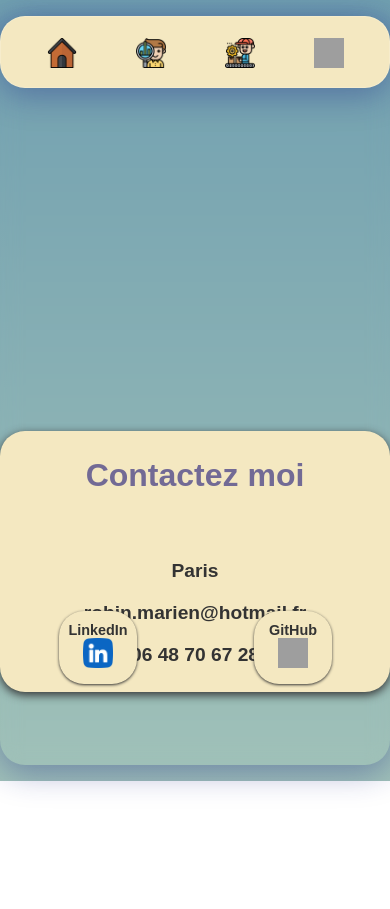
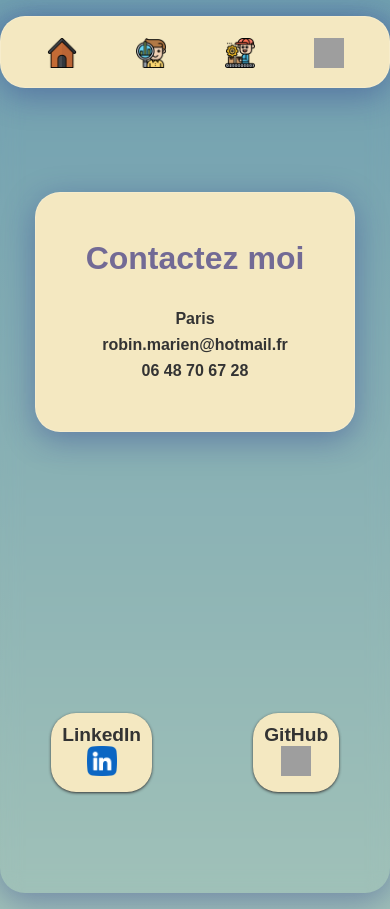
Before and after one commit to Marob-nod/My-react-resume, a React (Create React App) app: page /contact in a window 390 px wide. Before the commit the page ends 844 px from the top, so only its background shows below. Built offline with nearby package versions, Linux system fonts and the light colour scheme; grey boxes are pictures that could not be loaded; a web font is replaced by a local one.

Commit message:
Working on the responsive part of contact page

```diff
--- a/src/Pages/Contact/styles.scss
+++ b/src/Pages/Contact/styles.scss
@@ -4,108 +4,53 @@ img {
     width: 30px;
     height: 30px;
 }
+
 .contactContent {
-    background: transparent;
-    border-radius: $borderRadius;
+  height: 95vh;
   width: 100%;
-    overflow: hidden;
-    display: grid;
-    grid-template-columns: 1fr;
-    grid-template-rows: 20% 45% 35%;
-    grid-template-areas:
-      "1"
-      "2"
-      "3";
+  display: flex;
+  flex-direction: column;
+  align-items: center;
+  justify-content: space-around;
 
-    .header {
-      grid-area: 1;
-      width: 100%;
-      position: relative;
-      background: transparent;
-      height: 340px;
-    }
   .contactBox {
-      grid-area: 2;
-      background: $color-1;
-      margin: 0 auto;
-      padding: 1rem 3rem;
-      z-index: 2;
-      border-radius: $borderRadius;
-      box-shadow: 0 3px 10px #333;
-      width: 50%;
-      min-width: 440px;
-      min-height: 200px;
+    display: flex;
+    flex-direction: column;
+    justify-content: space-around;
+    align-items: center;
+    padding: 2rem;
+    height: 15rem;
+    width: 20rem;
+    @include blur($color-1);
+    background-color: $color-1;
 
     h1 {
       text-align: center;
-        margin-top: 0.6rem;
-        position: relative;
       color: $color-4;
+    }
 
-        &:after {
-          content: '';
-          height: 1px;
-          width: 50%;
-          background: $color-1;
-          position: absolute;
-          bottom: -25px;
-          left: 50%;
-          transform: translateX(-50%);
+    li {
+      padding: 4px;
+      font-weight: 600;
     }
   }
-      ul {
-        height: 72%;
+
+  .socialNetwork {
+    //@include verticalCenter;
     width: 100%;
-        //display: flex;
-        justify-content: space-around;
-        font-size: 1.2rem;
-        font-weight: 600;
-        margin-top: 3.5rem;
-
-        li {
-          position: relative;
-          padding: 10px;
-        }
-
-        i {
-          font-size: 1.4rem;
-          position: absolute;
-          transform: translateY(2px);
-          color: $color-2;
-        }
-        span {
-          font-size: 1.4rem;
-          position: absolute;
-          transform: translateX(52px);
-          background: transparent;
-          border: none;
-          outline: none;
-          width: 350px;
-          transition: .2s ease;
-        }
-        .clickInput:hover {
-          transform: translateX(56px);
-          cursor: pointer;
-        }
-      }
-    }
-    .socialNetwork {
-      grid-area: 3;
-      @include verticalCenter;
-
     ul {
       display: flex;
       text-align: center;
-        width: 100%;
       justify-content: space-around;
+      margin-top: 5em;
+
 
       a {
-          width: 20%;
         font-size: 1.2rem;
         background: $color-1;
         border-radius: $borderRadius;
         display: inline-block;
-          padding: 0.7rem 0;
+        padding: 0.7rem;
         box-shadow: $shadow;
         transform: scaleY(0);
         transform-origin: center;
@@ -147,16 +92,10 @@ img {
     }
   }
 }
-  @media screen and (max-width: 500px){
-    .contactContent {
+
+@media screen and (min-width: 1000px) {
   .contactBox {
-        min-width: 100% !important;
-      }
-      span {
-        font-size: .9rem !important;
-      }
-      h4 {
-        font-size: .9rem;
+    height: 30rem;
+    width: 40rem;
   }
 }
-  }
--- /dev/null
+++ b/src/Pages/Contact/stylessocial.scss
@@ -0,0 +1,138 @@
+@import '../../settings.scss';
+
+img {
+    width: 30px;
+    height: 30px;
+}
+
+.contactContent {
+  display: flex;
+  flex-direction: column;
+  justify-content: center;
+  align-items: center;
+  background: transparent;
+  border-radius: $borderRadius;
+  height: 95vh;
+  width: 80%;
+
+    .contactBox {
+      display: flex;
+      flex-direction: column;
+      justify-content: space-around;
+      background: $color-1;
+      margin: 0 auto;
+      padding: 2rem;
+      border-radius: $borderRadius;
+      @include blur($color-2);
+      height: 500px;
+      width: 550px;
+      min-height: 270px;
+      min-width: 250px;
+
+      h1 {
+        text-align: center;
+        color: $color-4;
+        margin: 0;
+        padding: 0
+      }
+
+      ul {
+        font-size: 1.4rem;
+        font-weight: 600;
+        text-align: left;
+        height: 10em;
+        align-self: center;
+        vertical-align: baseline;
+
+        li {
+          padding: 10px;
+        }
+
+        i {
+          font-size: 1.4rem;
+          position: absolute;
+          transform: translateY(2px);
+          color: $color-2;
+        }
+        span {
+          font-size: 1.4rem;
+          position: absolute;
+          transform: translateX(52px);
+          background: transparent;
+          border: none;
+          outline: none;
+          width: 350px;
+          transition: .2s ease;
+        }
+        .clickInput:hover {
+          transform: translateX(56px);
+          cursor: pointer;
+        }
+      }
+    }
+    .socialNetwork {
+      @include verticalCenter;
+      ul {
+        display: flex;
+        text-align: center;
+        width: 80vh;
+        margin-top: 5em;
+        justify-content: space-around;
+
+        a {
+          width: 20%;
+          font-size: 1.2rem;
+          background: $color-1;
+          border-radius: $borderRadius;
+          display: inline-block;
+          padding: 0.7rem 0;
+          box-shadow: $shadow;
+          transform: scaleY(0);
+          transform-origin: center;
+          transition: .2s ease;
+          transition: scale .1s;
+
+          &:hover {
+            background: $color-4;
+          }
+
+          i {
+            color: $color-2;
+            margin-top: .3rem;
+          }
+        }
+        //ANIMATION
+        @mixin networkAnim($timeout) {
+          animation: pop 1s forwards;
+          animation-delay: $timeout;
+
+        }
+        @keyframes pop {
+          to {
+            transform: scaleY(1);
+          }
+        }
+        a:nth-child(1) {
+          @include networkAnim(.4s);
+        }
+        a:nth-child(2) {
+          @include networkAnim(.8s);
+        }
+        a:nth-child(3) {
+          @include networkAnim(1.2s);
+        }
+        a:nth-child(4) {
+          @include networkAnim(1.6s);
+        }
+      }
+    }
+  }
+  @media (max-width: 1000px){
+    .contact {
+
+    }
+    .contactBox {
+      height: 200px;
+      width: 200px;
+    }
+  }
--- a/src/settings.scss
+++ b/src/settings.scss
@@ -86,10 +86,7 @@ a:visited {
         margin-left: 0 !important;
         justify-content: center;
         overflow: scroll;
-        height: 100%;
+        //height: 100%;
 
-        html {
-            height: 100%;
-        }
     }
 }
```
Lines whose indentation alone changed are shown as unchanged.
